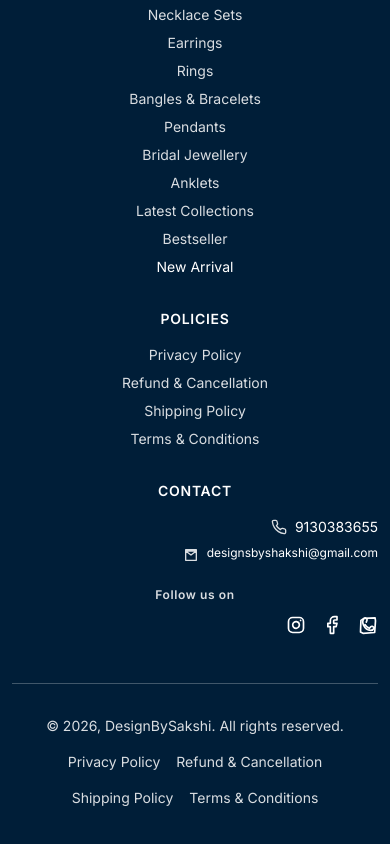
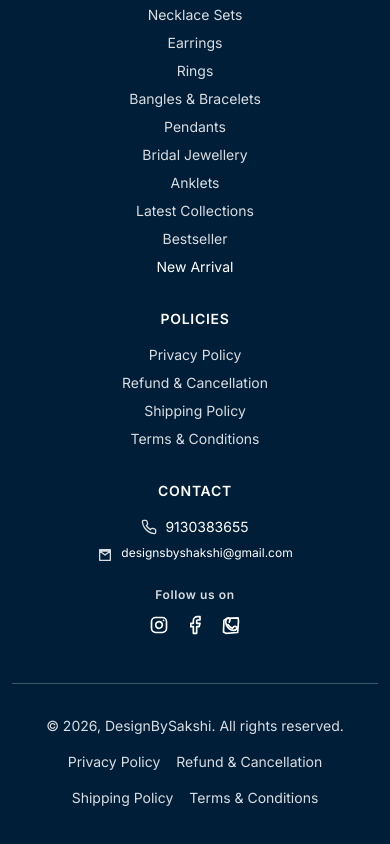
Before and after one commit to digitalbuddiesspune/designbysakshi, a React (Vite) app in the folder frontend/: page / in a window 390 px wide. Shown: the part 2517-3361 px from the top of the page. Built offline with nearby package versions, Linux system fonts and the light colour scheme; no server answers.

Commit message:
minor change in footer

```diff
--- a/frontend/src/components/Footer.jsx
+++ b/frontend/src/components/Footer.jsx
@@ -224,14 +224,14 @@ const Footer = () => {
           </div>
 
           {/* Brand */}
-          <div className="lg:text-right">
+          <div className="text-center lg:text-right">
             <h3
               className="mb-4 text-sm font-semibold uppercase tracking-wider"
               style={{ color: "#FFFFFF" }}
             >
               Contact
             </h3>
-            <p className="text-sm flex items-center justify-end gap-2" style={{ color: "rgba(255,255,255,0.85)" }}>
+            <p className="text-sm flex items-center justify-center lg:justify-end gap-2" style={{ color: "rgba(255,255,255,0.85)" }}>
               <svg className="h-4 w-4" viewBox="0 0 24 24" fill="none" stroke="currentColor" aria-hidden="true">
                 <path strokeLinecap="round" strokeLinejoin="round" strokeWidth={2} d="M22 16.92v3a2 2 0 01-2.18 2 19.8 19.8 0 01-8.63-3.07 19.5 19.5 0 01-6-6A19.8 19.8 0 012.07 4.18 2 2 0 014.1 2h3a2 2 0 012 1.72 12.84 12.84 0 00.7 2.81 2 2 0 01-.45 2.11L8.09 9.91a16 16 0 006 6l1.27-1.27a2 2 0 012.11-.45 12.84 12.84 0 002.81.7A2 2 0 0122 16.92z" />
               </svg>
@@ -240,7 +240,7 @@ const Footer = () => {
               </a>
             </p>
             <p
-              className="mt-2 flex items-start justify-end gap-2 whitespace-nowrap text-xs sm:text-sm"
+              className="mt-2 flex items-start justify-center lg:justify-end gap-2 whitespace-nowrap text-xs sm:text-sm"
               style={{ color: "rgba(255,255,255,0.85)" }}
             >
               <svg className="h-4 w-4 mt-0.5" viewBox="0 0 24 24" fill="none" stroke="currentColor" aria-hidden="true">
@@ -258,7 +258,7 @@ const Footer = () => {
               <p className="text-xs font-semibold tracking-wider" style={{ color: "rgba(255,255,255,0.85)" }}>
                 Follow us on
               </p>
-              <div className="mt-3 flex items-center justify-end gap-4">
+              <div className="mt-3 flex items-center justify-center lg:justify-end gap-4">
                 <a
                   href="https://www.instagram.com/design.by.shakshi"
                   target="_blank"
```
